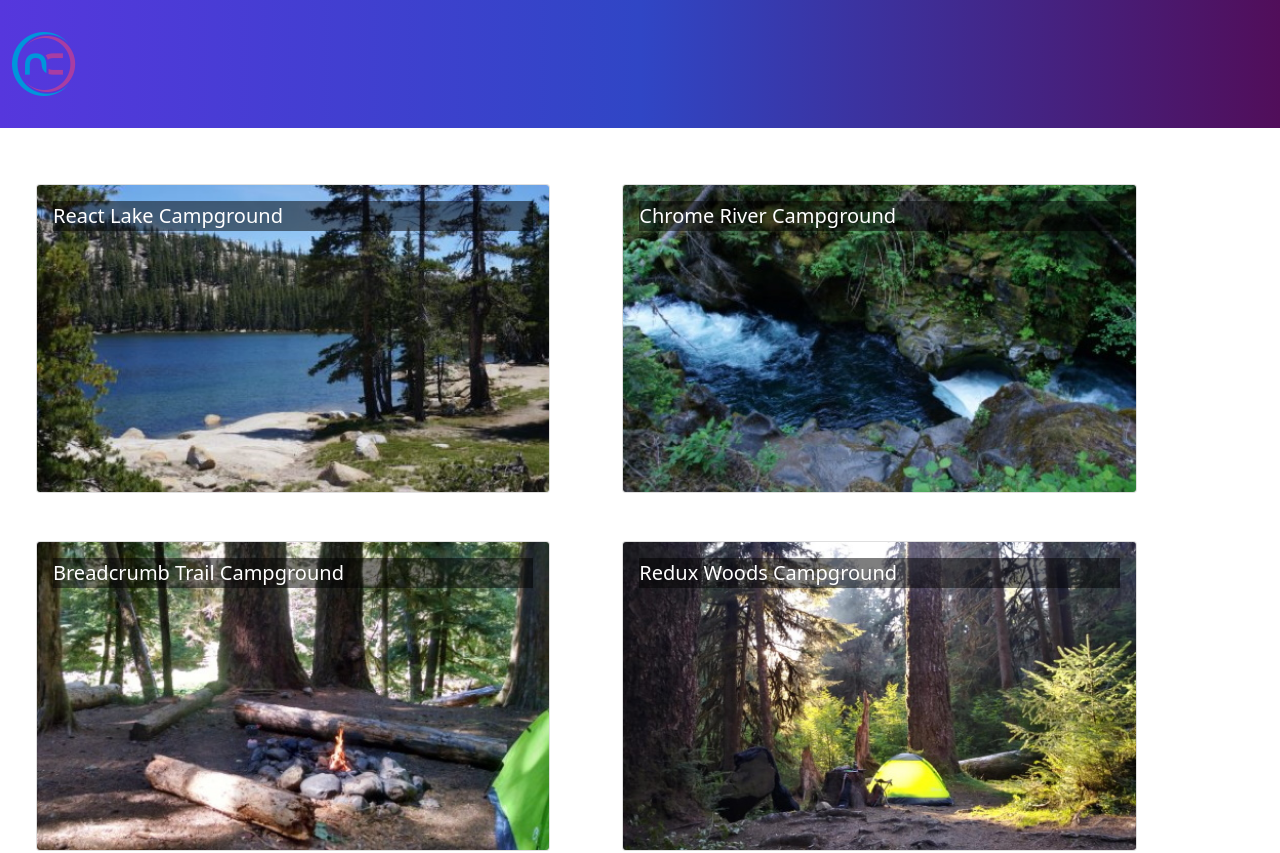
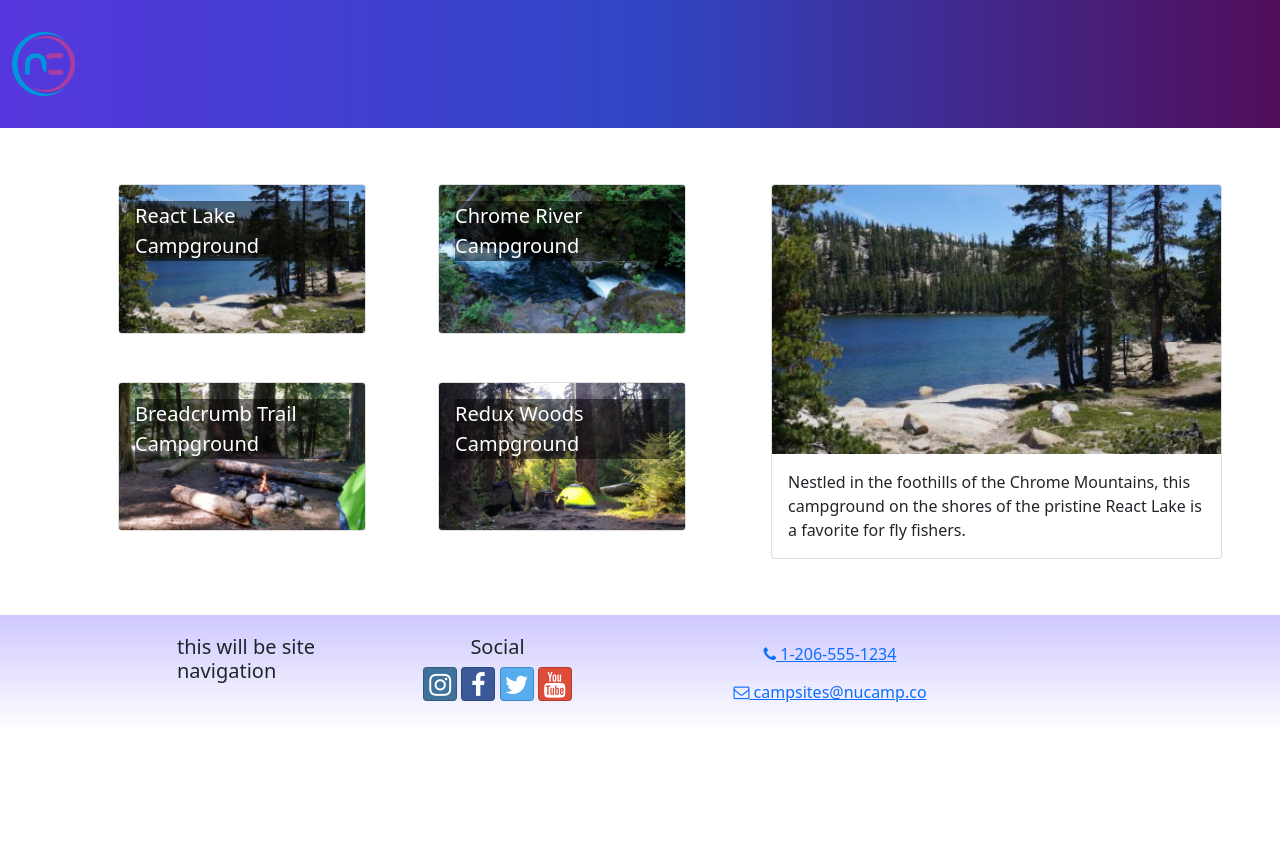
Before and after one commit to arunkumar09/hearts, a React (Create React App) app in the folder nucampsite/: page / in a window 1280 px wide. Shown: the top 853 px of the page. After the commit the page ends 800 px from the top, so only its background shows below. Built offline with nearby package versions, Linux system fonts and the light colour scheme.

Commit message:
campsites directory..

```diff
--- a/nucampsite/src/App.js
+++ b/nucampsite/src/App.js
@@ -1,13 +1,13 @@
 import './App.css';
-import CampsitesList from './features/campsites/CampsitesList';
 import Header from './components/Header';
 import Footer from './components/Footer';
+import CampsitesDirectoryPage from './pages/CampsitesDirectoryPage';
 
 function App() {
   return (
     <div className="App">
       <Header/>
-      <CampsitesList />
+      <CampsitesDirectoryPage />
       <Footer />
     </div>
   );
--- /dev/null
+++ b/nucampsite/src/features/campsites/CampsiteDetail.js
@@ -0,0 +1,17 @@
+import {Card, CardImg, CardText, CardBody, Col} from 'reactstrap';
+
+const CampsiteDetail = ({campsite}) => {
+    const { name, image, description } = campsite;
+    return (
+        <Col md='12' className='m-4'>
+            <Card>
+                <CardImg top src={image} alt={name} />
+                <CardBody>
+                    <CardText>{description}</CardText>
+                </CardBody>
+            </Card>
+        </Col>
+     );
+}
+
+export default CampsiteDetail;
--- a/nucampsite/src/features/campsites/campsitesSlice.js
+++ b/nucampsite/src/features/campsites/campsitesSlice.js
@@ -4,6 +4,6 @@
     return CAMPSITES;
 };
 
-export const selectRandomCamsite = () => {
+export const selectRandomCampsite = () => {
     return CAMPSITES[Math.floor(Math.random() * CAMPSITES.length)];
 };
--- /dev/null
+++ b/nucampsite/src/pages/CampsitesDirectoryPage.js
@@ -0,0 +1,22 @@
+import { Container, Row, Col, Button } from 'reactstrap';
+import CampsiteDetail from '../features/campsites/CampsiteDetail';
+import CampsitesList from '../features/campsites/CampsitesList';
+import { selectRandomCampsite } from '../features/campsites/campsitesSlice';
+
+const CampsitesDirectoryPage = () => {
+    const selectedCampsite = selectRandomCampsite();
+    return (
+        <Container>
+            <Row>
+                <Col sm='5' md='7'>
+                    <CampsitesList/>
+                </Col>
+                <Col sm='7' md='5'>
+                    <CampsiteDetail campsite={selectedCampsite}/>
+                </Col>
+            </Row>
+        </Container>
+     );
+}
+
+export default CampsitesDirectoryPage;
```
